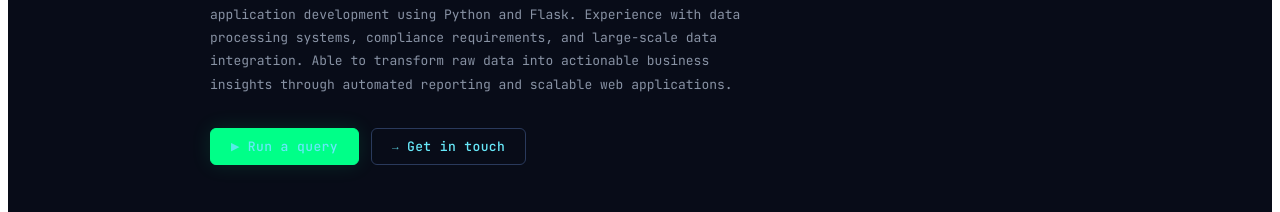
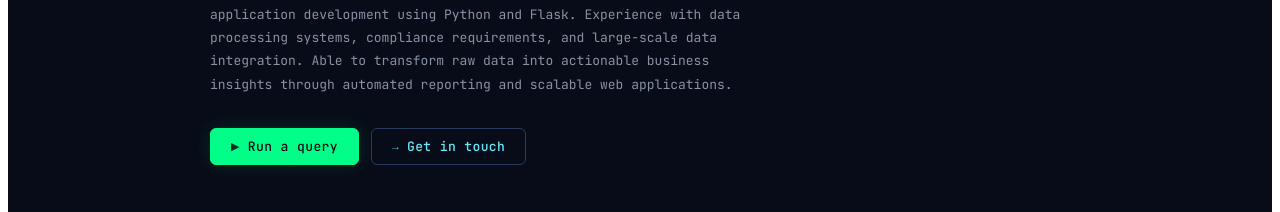
Before and after one commit to tekchapagain1/portfolio, a React (Vite) app: page / in a window 1280 px wide. Shown: the part 784-996 px from the top of the page. Built offline with nearby package versions, Linux system fonts and the light colour scheme; no server answers.

Commit message:
Corrected contrast for accessibility improvement run a query button

```diff
--- a/src/styles/resume.css
+++ b/src/styles/resume.css
@@ -90,6 +90,10 @@ html.theme--light {
 .resume-page a {
   color: var(--color-link);
   text-decoration: none;
+}
+
+.resume-page a.btn-primary {
+  color: #080C18;
 }
 
 .resume-page a:hover {
```
